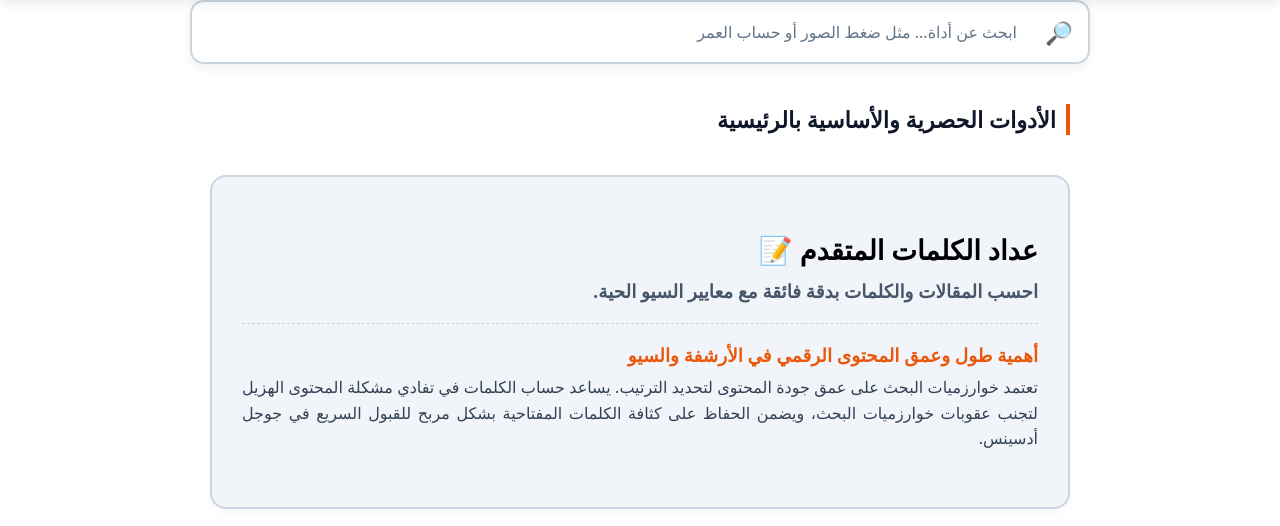
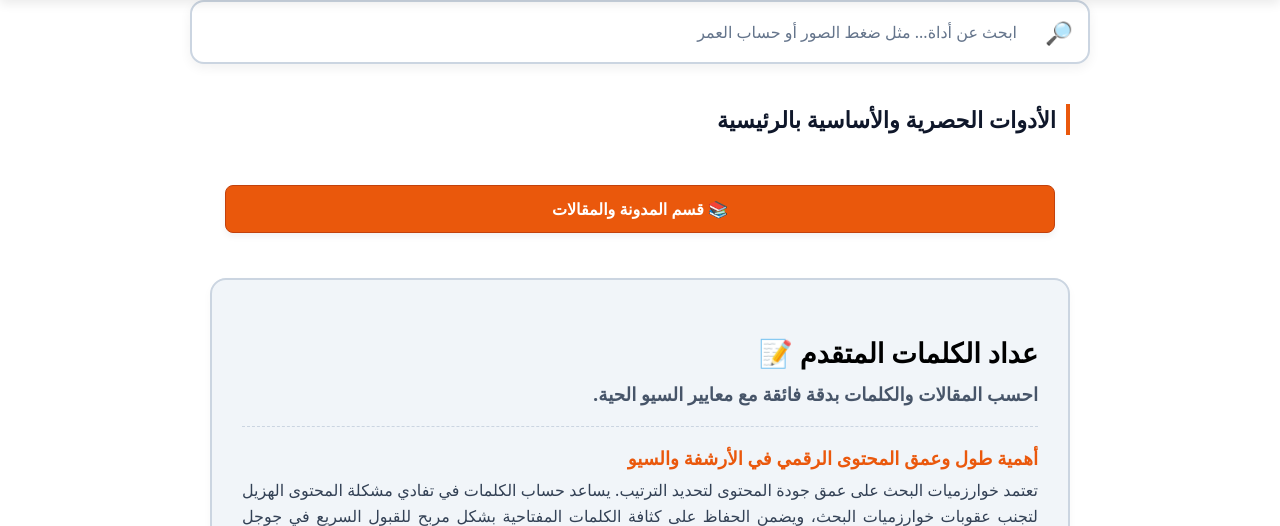
Before and after one commit to almasry00300/smart-tools-pro, a Flask app: page / in a window 1280 px wide. Shown: the part 89-615 px from the top of the page. Run offline with Flask 3, Linux system fonts and the light colour scheme; data that the repository does not hold is empty.

Commit message:
تثبيت وتوجيه بطاقة ومسارات المدونة للموبايل

```diff
--- a/templates/index.html
+++ b/templates/index.html
@@ -181,6 +181,7 @@
     <aside class="sidebar" id="sidebar">
         <div class="sidebar-header">
             <h2>قائمة الـ 20 أداة كاملة</h2>
+        <div style='margin: 10px 15px; text-align: center;'><a href='/blog' style='color: #ffffff; text-decoration: none; padding: 12px; background: #ea580c; border: 1px solid #c2410c; border-radius: 8px; display: block; font-size: 1rem; font-weight: bold; box-shadow: 0 4px 6px rgba(0,0,0,0.05);'>📚 قسم المدونة والمقالات</a></div>
             <button class="close-btn" onclick="closeMenu()">×</button>
         </div>
         <ul class="tool-list">
@@ -200,6 +201,7 @@
     </aside>
     <main class="main-content">
         <h2 class="section-title">الأدوات الحصرية والأساسية بالرئيسية</h2>
+        <div style='margin: 10px 15px; text-align: center;'><a href='/blog' style='color: #ffffff; text-decoration: none; padding: 12px; background: #ea580c; border: 1px solid #c2410c; border-radius: 8px; display: block; font-size: 1rem; font-weight: bold; box-shadow: 0 4px 6px rgba(0,0,0,0.05);'>📚 قسم المدونة والمقالات</a></div>
         <div class="tools-grid">
             <div class="card-box">
                 <a href="/word-counter" class="card-link">
```
Also changed, not shown: vercel.json.
